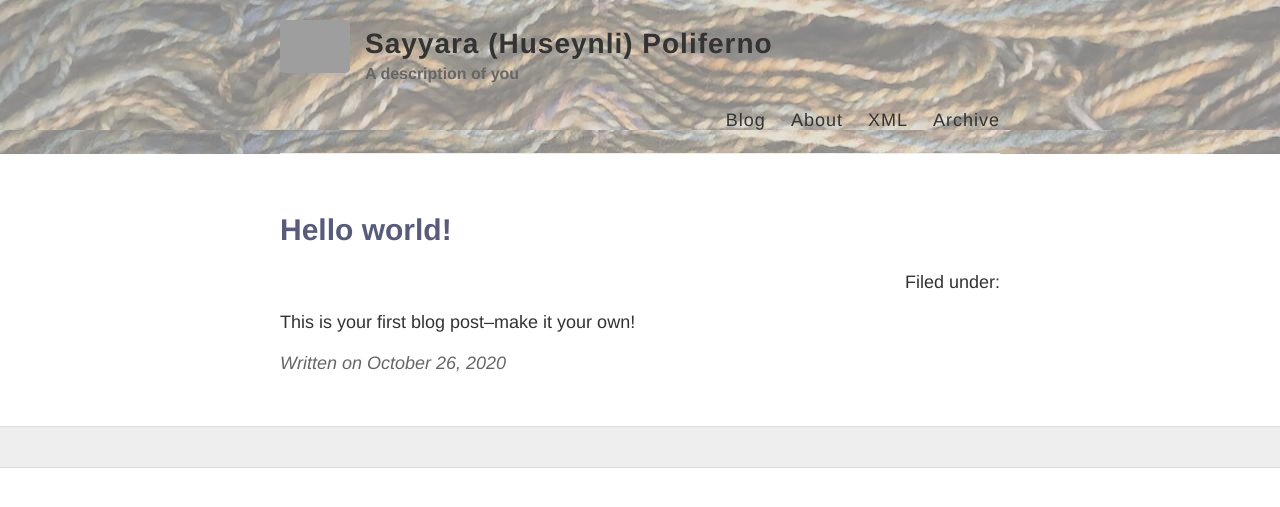
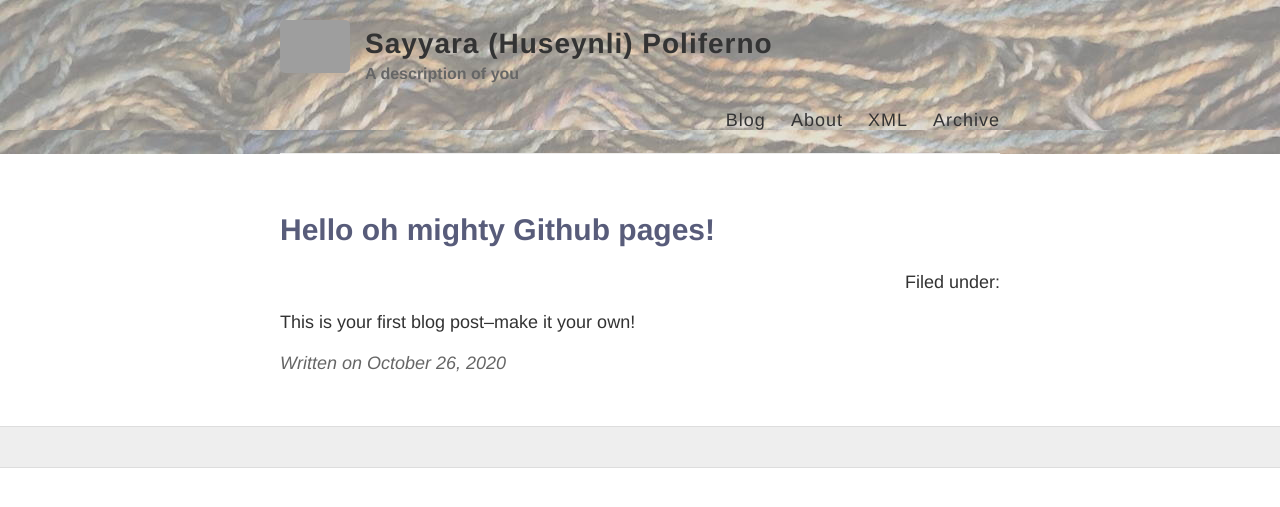
Before and after one commit to sayyarahuseynli/sayyarahuseynli.github.io, a Jekyll site: the page built from _posts/2020-10-26-Hello-World.md, in a window 1280 px wide. Shown: the top 507 px of the page. Built offline with Jekyll 4.4.1, drawn with Linux system fonts in a browser that asks for light colours; grey boxes are pictures that could not be loaded.

Commit message:
blog post edit 1

```diff
--- a/_posts/2020-10-26-Hello-World.md
+++ b/_posts/2020-10-26-Hello-World.md
@@ -1,6 +1,6 @@
 ---
 layout: post
-title: Hello world!
+title: Hello oh mighty Github pages!
 ---
 
 This is your first blog post--make it your own!
```
Also changed, not shown: 1 other file.
